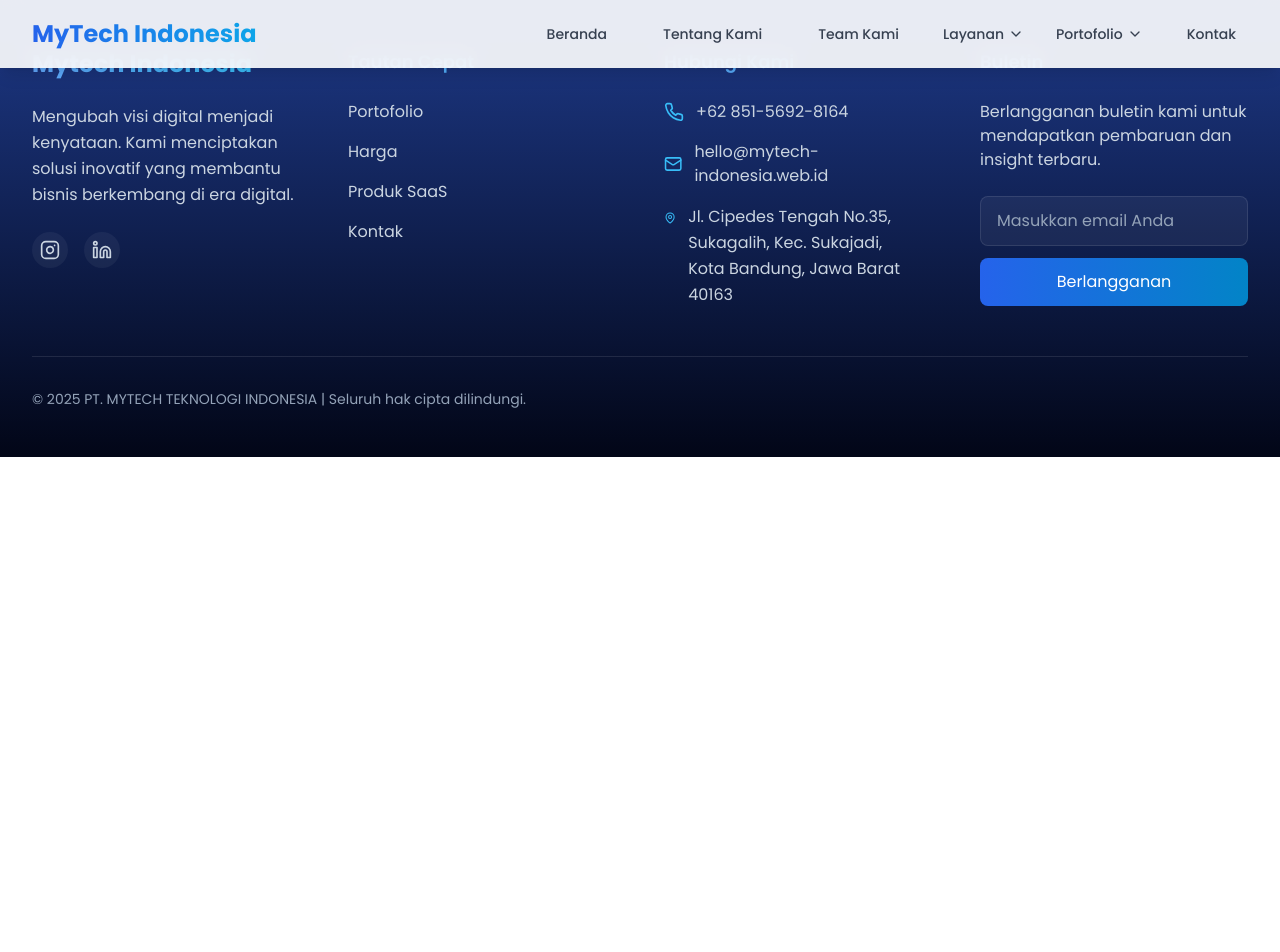
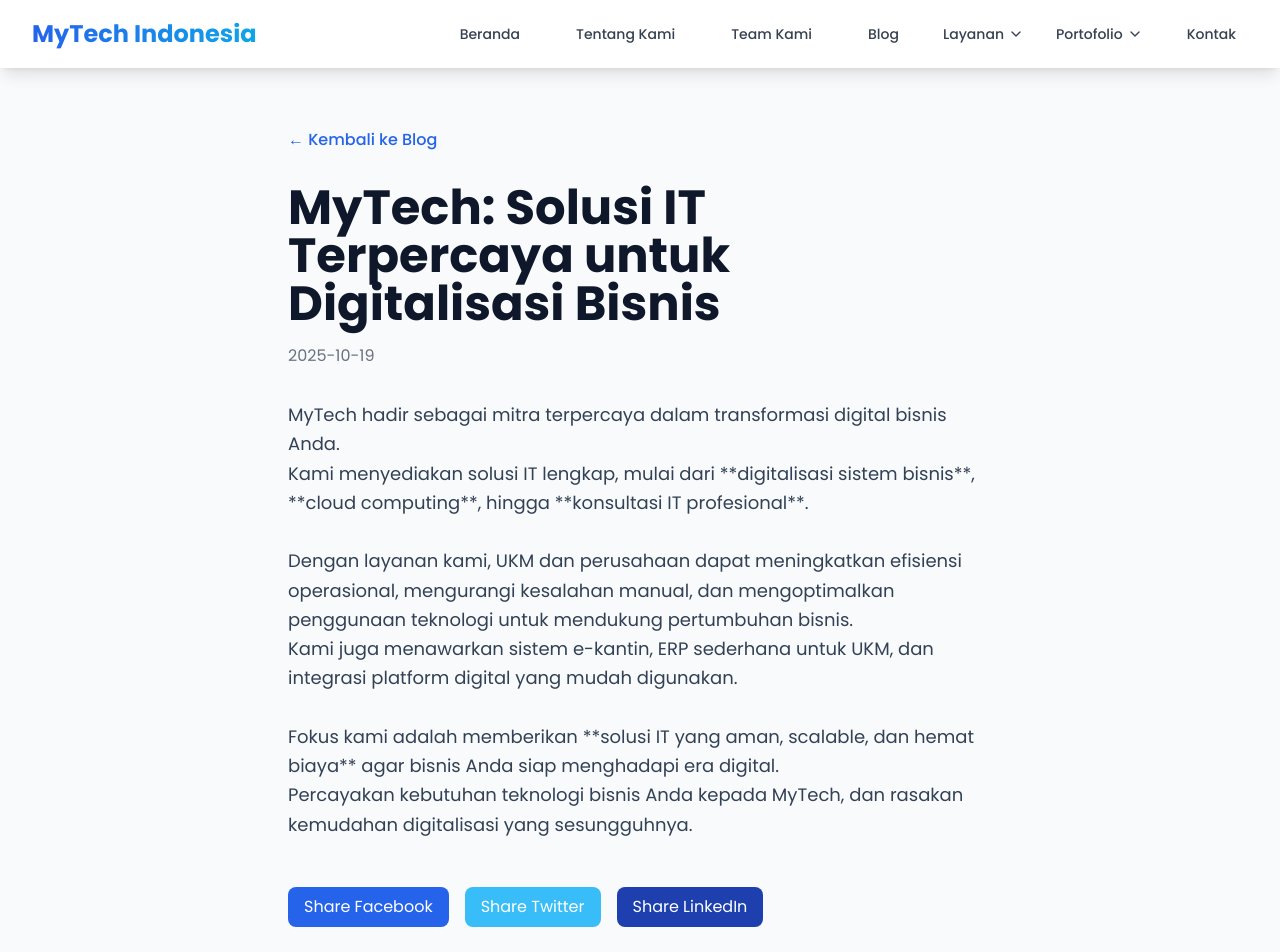
Before and after one commit to aldi1995/mytechv2, a React (Vite) app: page /blog/1 in a window 1280 px wide. Shown: the top 952 px of the page. Before the commit the page ends 800 px from the top, so only its background shows below. Built offline with nearby package versions, Linux system fonts and the light colour scheme.

Commit message:
Add Blog, BlogPost, blogData with SEO-friendly articles

```diff
--- a/src/App.jsx
+++ b/src/App.jsx
@@ -9,6 +9,8 @@
 import Hero from "./components/Hero";
 import About from "./components/About";
 import Team from "./components/Team";
+import Blog from "./components/Blog";
+import BlogPost from "./components/BlogPost";
 import Services from "./components/Services";
 import Web from "./components/Web";
 import MobileApps from "./components/MobileApps";
@@ -75,6 +77,8 @@
           <Route path="/" element={<HomePage />} />
           <Route path="/about" element={<AboutPage />} />
           <Route path="/team" element={<Team />} />
+          <Route path="/blog" element={<Blog />} />
+          <Route path="/blog/:id" element={<BlogPost />} />
           <Route path="/services" element={<ServicesPage />} />
           <Route path="/web" element={<Web />} />
           <Route path="/mobileapps" element={<MobileApps />} />
--- /dev/null
+++ b/src/Data/blogData.js
@@ -0,0 +1,69 @@
+const blogPosts = [
+  {
+    id: 1,
+    title: "MyTech: Solusi IT Terpercaya untuk Digitalisasi Bisnis",
+    date: "2025-10-19",
+    excerpt: "MyTech membantu UKM dan perusahaan digitalisasi bisnis dengan solusi IT modern, cloud computing, dan konsultasi profesional.",
+    content: `MyTech hadir sebagai mitra terpercaya dalam transformasi digital bisnis Anda.
+Kami menyediakan solusi IT lengkap, mulai dari **digitalisasi sistem bisnis**, **cloud computing**, hingga **konsultasi IT profesional**.
+
+Dengan layanan kami, UKM dan perusahaan dapat meningkatkan efisiensi operasional, mengurangi kesalahan manual, dan mengoptimalkan penggunaan teknologi untuk mendukung pertumbuhan bisnis.
+Kami juga menawarkan sistem e-kantin, ERP sederhana untuk UKM, dan integrasi platform digital yang mudah digunakan.
+
+Fokus kami adalah memberikan **solusi IT yang aman, scalable, dan hemat biaya** agar bisnis Anda siap menghadapi era digital.
+Percayakan kebutuhan teknologi bisnis Anda kepada MyTech, dan rasakan kemudahan digitalisasi yang sesungguhnya.`,
+  },
+  {
+    id: 2,
+    title: "Digitalisasi UKM Bersama MyTech: Efisiensi & Produktivitas",
+    date: "2025-10-17",
+    excerpt: "Pelajari bagaimana MyTech membantu UKM meningkatkan efisiensi dan produktivitas dengan solusi digital berbasis IT.",
+    content: `UKM kini semakin membutuhkan solusi digital untuk tetap kompetitif.
+MyTech menawarkan berbagai layanan seperti **digitalisasi proses bisnis**, **manajemen inventaris online**, dan **laporan keuangan realtime**.
+
+Dengan sistem kami, UKM dapat memonitor operasional, meningkatkan produktivitas tim, dan membuat keputusan lebih cepat berbasis data.
+Pendekatan kami selalu **user-friendly dan hemat biaya**, cocok untuk bisnis kecil dan menengah yang ingin berkembang dengan teknologi.
+
+Transformasi digital bukan lagi pilihan, tapi kebutuhan. Bersama MyTech, UKM bisa siap menghadapi tantangan era digital dengan solusi IT yang tepat.`,
+  },
+  {
+    id: 3,
+    title: "Cloud Computing & Infrastruktur IT dari MyTech",
+    date: "2025-10-15",
+    excerpt: "Optimalkan performa bisnis dengan layanan cloud dan infrastruktur IT profesional dari MyTech.",
+    content: `Cloud computing kini menjadi tulang punggung banyak bisnis modern.
+MyTech menyediakan solusi **cloud hosting, server management, dan backup data** yang aman dan scalable.
+
+Dengan layanan kami, perusahaan dapat mengurangi biaya infrastruktur, meningkatkan fleksibilitas, dan memastikan data selalu aman.
+Kami juga menyediakan konsultasi IT untuk menyesuaikan infrastruktur dengan kebutuhan bisnis spesifik.
+
+Mulai dari startup hingga UKM, MyTech membantu bisnis mengoptimalkan teknologi agar lebih efisien dan kompetitif.`,
+  },
+  {
+    id: 4,
+    title: "Konsultasi IT Profesional untuk Pertumbuhan Bisnis",
+    date: "2025-10-12",
+    excerpt: "Tim MyTech siap mendampingi bisnis Anda dengan konsultasi IT, strategi digital, dan implementasi teknologi.",
+    content: `Transformasi digital tidak lengkap tanpa strategi yang tepat.
+MyTech menawarkan **konsultasi IT profesional** untuk membantu bisnis merancang roadmap digital yang sesuai.
+
+Tim kami akan menganalisis kebutuhan IT, memilih teknologi yang tepat, dan mendampingi implementasi sistem.
+Layanan ini membantu perusahaan meningkatkan efisiensi, keamanan, dan daya saing di era digital.
+
+Percayakan bisnis Anda pada MyTech, mitra IT yang berpengalaman dan fokus pada solusi nyata untuk pertumbuhan bisnis.`,
+  },
+  {
+    id: 5,
+    title: "Optimasi Website & SEO untuk Bisnis Digital",
+    date: "2025-10-10",
+    excerpt: "MyTech membantu bisnis membangun website cepat, responsif, dan SEO-friendly untuk meningkatkan visibilitas online.",
+    content: `Website adalah wajah bisnis di dunia digital. MyTech menyediakan layanan **optimasi website dan SEO** agar bisnis Anda mudah ditemukan di Google.
+
+Kami fokus pada **kecepatan loading, mobile-friendly design, struktur konten yang jelas, dan integrasi analytics** untuk insight pengunjung.
+Dengan website yang dioptimalkan, bisnis dapat menarik lebih banyak leads, meningkatkan konversi, dan membangun reputasi online yang profesional.
+
+Layanan kami cocok untuk UKM maupun perusahaan yang ingin memperkuat kehadiran digital dengan strategi SEO yang efektif.`,
+  },
+];
+
+export default blogPosts;
--- /dev/null
+++ b/src/components/Blog.jsx
@@ -0,0 +1,73 @@
+import { useState, useEffect } from "react";
+import { Link } from "react-router-dom";
+import blogPosts from "../data/blogData";
+
+const Blog = () => {
+  const POSTS_PER_BATCH = 3;
+  const [visiblePosts, setVisiblePosts] = useState([]);
+  const [hasMore, setHasMore] = useState(true);
+
+  useEffect(() => {
+    loadMore();
+    window.addEventListener("scroll", handleScroll);
+    return () => window.removeEventListener("scroll", handleScroll);
+  }, []);
+
+  const loadMore = () => {
+    const currentLength = visiblePosts.length;
+    const nextPosts = blogPosts.slice(
+      currentLength,
+      currentLength + POSTS_PER_BATCH
+    );
+    setVisiblePosts([...visiblePosts, ...nextPosts]);
+    if (currentLength + nextPosts.length >= blogPosts.length) setHasMore(false);
+  };
+
+  const handleScroll = () => {
+    if (
+      window.innerHeight + document.documentElement.scrollTop + 100 >=
+      document.documentElement.offsetHeight
+    ) {
+      if (hasMore) loadMore();
+    }
+  };
+
+  return (
+    <section className="relative py-32 bg-slate-50">
+      <div className="max-w-5xl mx-auto px-4 sm:px-6 lg:px-8">
+        <h1 className="text-4xl font-bold text-center mb-12 text-slate-900">
+          Blog
+        </h1>
+
+        <div className="flex flex-col gap-6">
+          {visiblePosts.map((post) => (
+            <div
+              key={post.id}
+              className="group relative bg-white rounded-2xl shadow-md hover:shadow-lg transition-all duration-300 p-6"
+            >
+              <h2 className="text-xl font-semibold mb-2 text-slate-900">
+                {post.title}
+              </h2>
+              <p className="text-gray-500 text-sm mb-4">{post.date}</p>
+              <p className="text-slate-600 mb-4">{post.excerpt}</p>
+              <Link
+                to={`/blog/${post.id}`}
+                className="text-blue-600 font-medium hover:underline"
+              >
+                Read more →
+              </Link>
+            </div>
+          ))}
+        </div>
+
+        {!hasMore && (
+          <p className="text-center mt-12 text-gray-500">
+            Semua artikel telah ditampilkan.
+          </p>
+        )}
+      </div>
+    </section>
+  );
+};
+
+export default Blog;
--- /dev/null
+++ b/src/components/BlogPost.jsx
@@ -0,0 +1,90 @@
+import { useParams, Link } from "react-router-dom";
+import blogPosts from "../data/blogData";
+
+const BlogPost = () => {
+  const { id } = useParams();
+  const post = blogPosts.find((p) => p.id === parseInt(id));
+
+  if (!post)
+    return (
+      <div className="py-32 text-center text-red-500">
+        Artikel tidak ditemukan.
+      </div>
+    );
+
+  const shareText = encodeURIComponent(`${post.title} - ${window.location.href}`);
+  const shareUrl = window.location.href;
+
+  return (
+    <section className="relative py-32 bg-slate-50 min-h-screen">
+      <div className="max-w-3xl mx-auto px-4 sm:px-6 lg:px-8">
+        <Link
+          to="/blog"
+          className="text-blue-600 mb-8 inline-block font-medium"
+        >
+          ← Kembali ke Blog
+        </Link>
+
+        {post.image && (
+          <img
+            src={post.image}
+            alt={post.title}
+            className="w-full h-64 object-cover rounded-3xl mb-8 shadow-lg"
+          />
+        )}
+
+        <h1 className="text-5xl font-bold mb-4 text-slate-900">{post.title}</h1>
+        <p className="text-gray-500 mb-8">{post.date}</p>
+        <div className="text-slate-700 leading-relaxed whitespace-pre-line text-lg mb-12">
+          {post.content}
+        </div>
+
+        <div className="flex gap-4">
+          <a
+            href={`https://www.facebook.com/sharer/sharer.php?u=${shareUrl}`}
+            target="_blank"
+            rel="noopener noreferrer"
+            className="px-4 py-2 bg-blue-600 text-white rounded-lg hover:bg-blue-700 transition-all"
+          >
+            Share Facebook
+          </a>
+          <a
+            href={`https://twitter.com/intent/tweet?text=${shareText}`}
+            target="_blank"
+            rel="noopener noreferrer"
+            className="px-4 py-2 bg-sky-400 text-white rounded-lg hover:bg-sky-500 transition-all"
+          >
+            Share Twitter
+          </a>
+          <a
+            href={`https://www.linkedin.com/sharing/share-offsite/?url=${shareUrl}`}
+            target="_blank"
+            rel="noopener noreferrer"
+            className="px-4 py-2 bg-blue-800 text-white rounded-lg hover:bg-blue-900 transition-all"
+          >
+            Share LinkedIn
+          </a>
+        </div>
+      </div>
+
+      {/* Tawk.to Script */}
+      <script
+        dangerouslySetInnerHTML={{
+          __html: `
+          var Tawk_API=Tawk_API||{}, Tawk_LoadStart=new Date();
+          (function(){
+          var s1=document.createElement("script"),s0=document.getElementsByTagName("script")[0];
+          s1.async=true;
+          s1.src='https://embed.tawk.to/68f4ed4e5eca4d194faab6d3/1j7ubtv00';
+          s1.charset='UTF-8';
+          s1.setAttribute('crossorigin','*');
+          s0.parentNode.insertBefore(s1,s0);
+          })();
+          `,
+        }}
+      />
+    </section>
+  );
+};
+
+export default BlogPost;
--- a/src/components/Navbar.jsx
+++ b/src/components/Navbar.jsx
@@ -22,6 +22,7 @@
     { title: "Beranda", href: "/" },
     { title: "Tentang Kami", href: "/about" },
     { title: "Team Kami", href: "/team" },
+    { title: "Blog", href: "/blog" },
     {
       title: "Layanan",
       children: [
```
